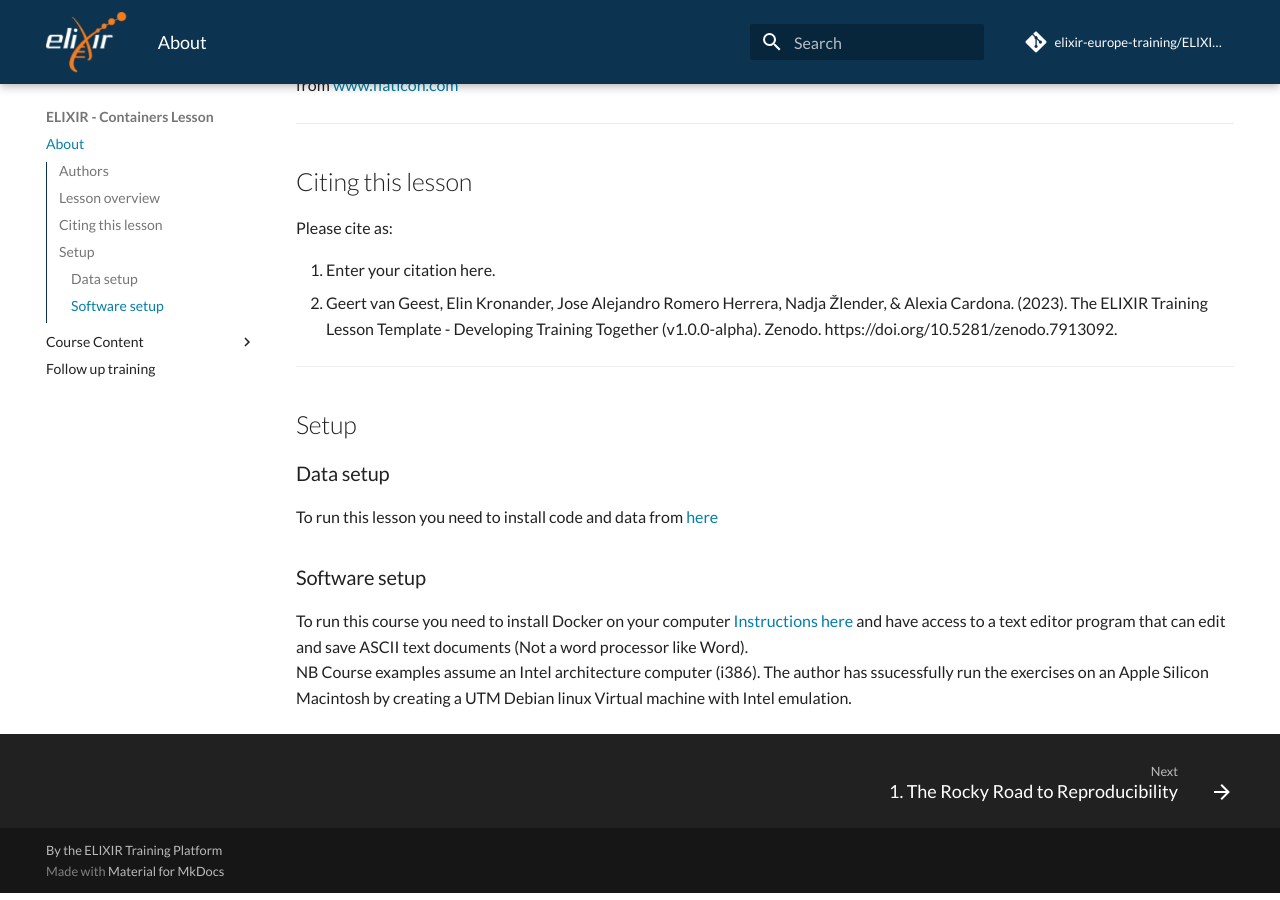
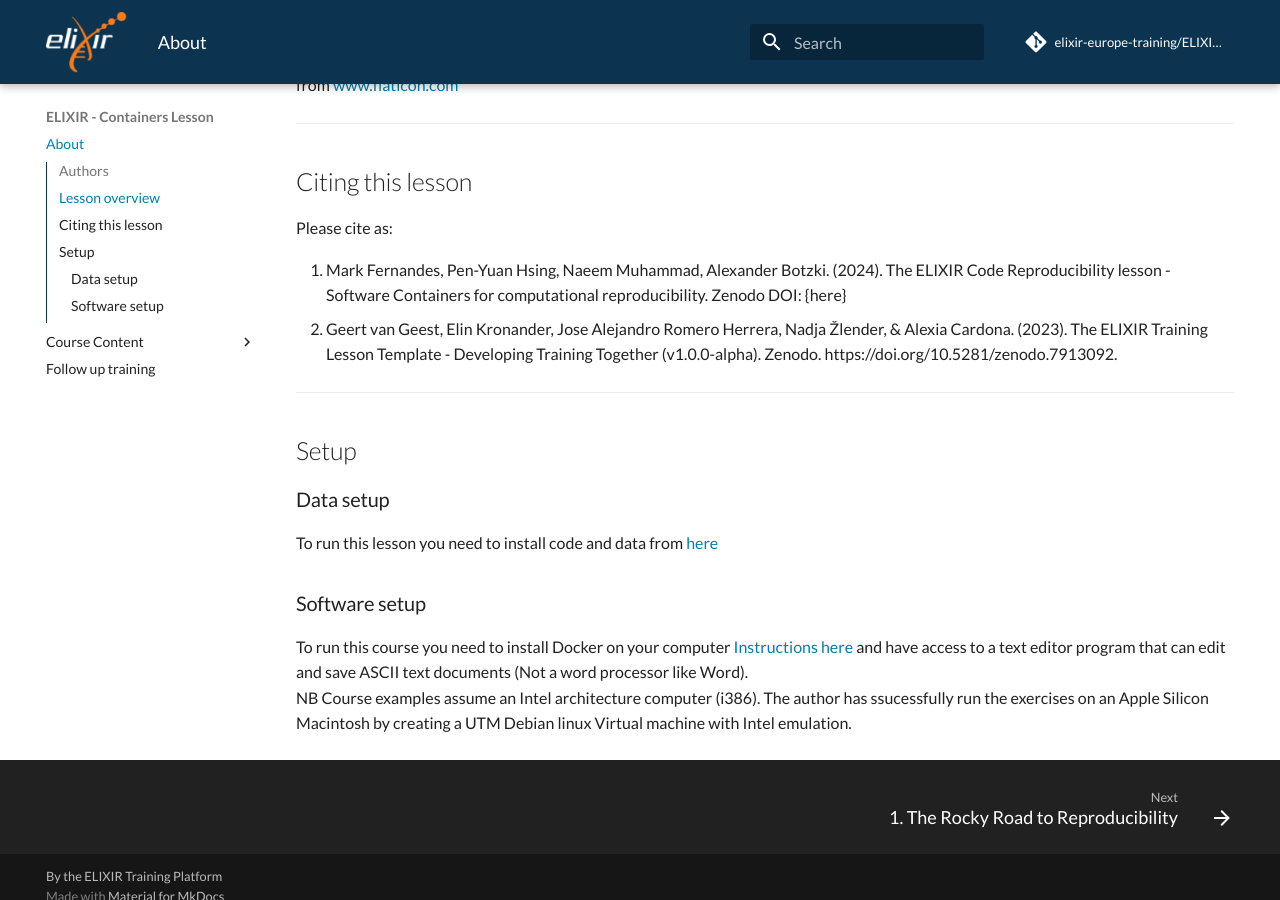
Before and after one commit to elixir-europe-training/ELIXIR-TrP-ContainersPython-CodeRep, an MkDocs documentation site: the page built from docs/index.md, in a window 1280 px wide and 900 px high, scrolled down 1256 px. Built offline with MkDocs 1.6.1 and Material for MkDocs 9.7.7, drawn with Linux system fonts in a browser that asks for light colours; comment, search, counter and statistics services are not loaded.

Commit message:
Update index.md
Add citation (DOI to be added later)

```diff
--- a/docs/index.md
+++ b/docs/index.md
@@ -58,7 +58,7 @@
 
 Please cite as:
 
-  1. Enter your citation here.
+  1. Mark Fernandes, Pen-Yuan Hsing, Naeem Muhammad, Alexander Botzki. (2024). The ELIXIR Code Reproducibility lesson - Software Containers for computational reproducibility. Zenodo DOI: {here}
   2. Geert van Geest, Elin Kronander, Jose Alejandro Romero Herrera, Nadja Žlender, & Alexia Cardona. (2023). The ELIXIR Training Lesson Template - Developing Training Together (v1.0.0-alpha). Zenodo. https://doi.org/10.5281/zenodo.7913092.
 
 ---
```
